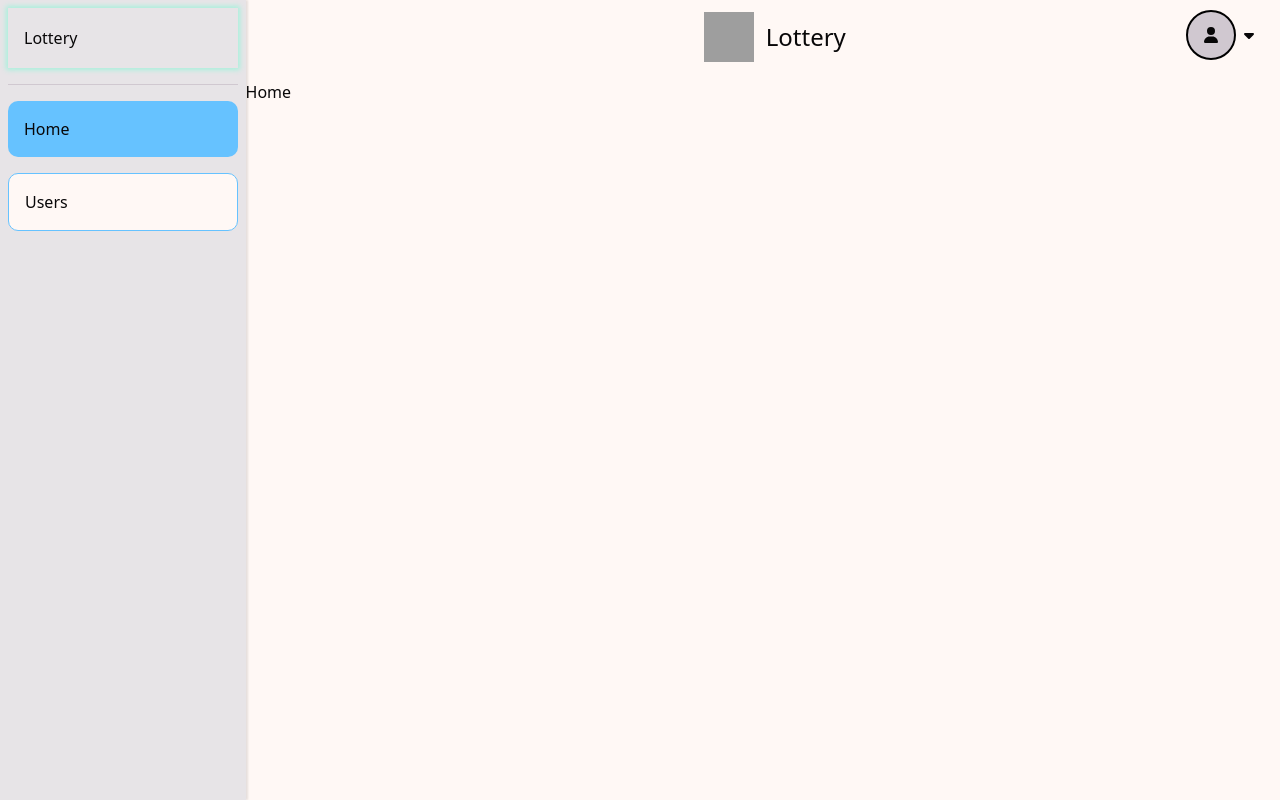
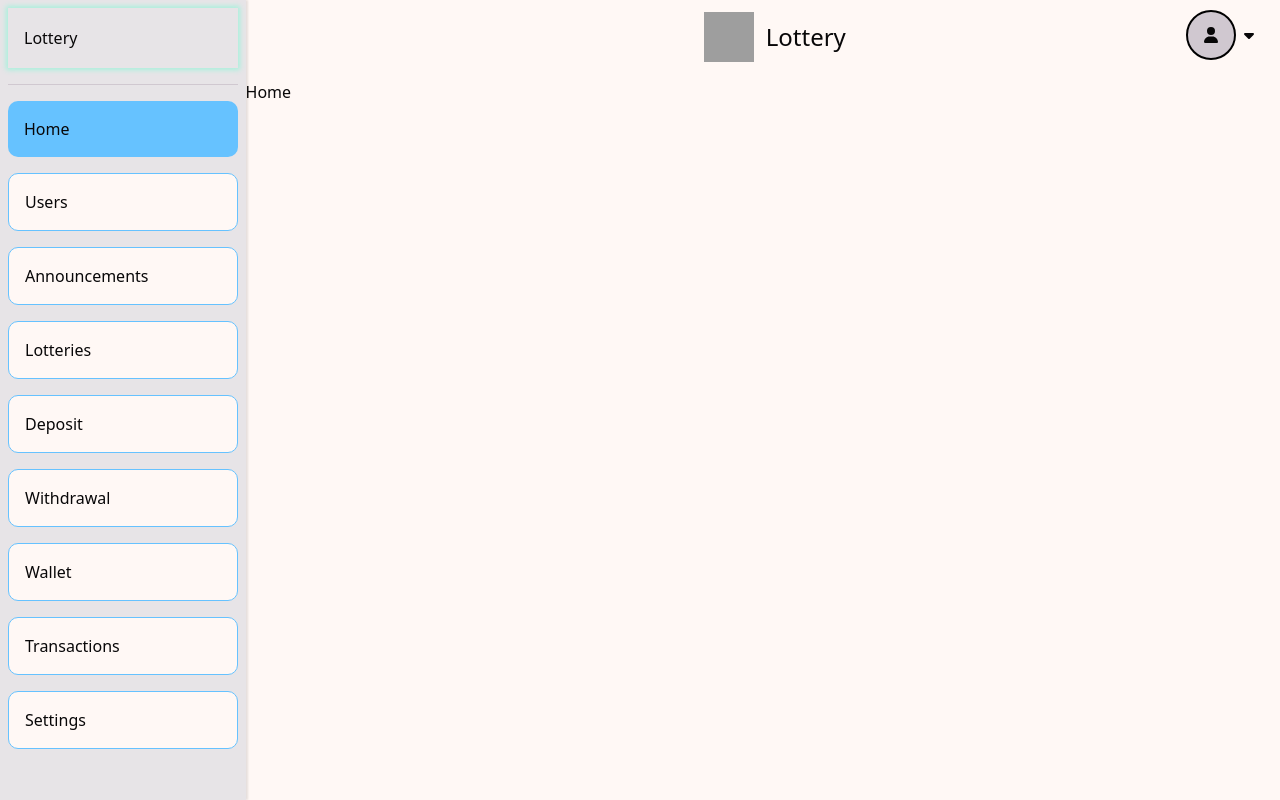
Before and after one commit to njtan142/lottery-admin, a React (Vite) app: page / in a window 1280 px wide. Built offline with nearby package versions, Linux system fonts and the light colour scheme; grey boxes are pictures that could not be loaded.

Commit message:
added sidebar menus

```diff
--- a/src/pages/home/components/HomeSidebarComponent.jsx
+++ b/src/pages/home/components/HomeSidebarComponent.jsx
@@ -5,6 +5,8 @@ import { Palette } from '../../../shared/styled/theme';
 
 function HomeSidebarComponent({ selectedTab, setSelectedTab, specialTabs, deleteSpecialTab, inEditMode, setInEditMode, userData, header }) {
   const containerRef = useRef(null);
+
+
 
   useEffect(() => {
     /**
@@ -40,7 +42,6 @@ function HomeSidebarComponent({ selectedTab, setSelectedTab, specialTabs, delete
     setSelectedTab(index);
   };
 
-
   return (
     <Container ref={containerRef}>
       {
@@ -54,11 +55,19 @@ function HomeSidebarComponent({ selectedTab, setSelectedTab, specialTabs, delete
       <ResizeHandle onMouseDown={startResizing} />
       <TabItem title="Home" selected={selectedTab === 101} onClick={() => handleSelect(101)} />
       <TabItem title="Users" selected={selectedTab === 102} onClick={() => handleSelect(102)} />
+      <TabItem title="Announcements" selected={selectedTab === 103} onClick={() => handleSelect(103)} />
+      <TabItem title="Lotteries" selected={selectedTab === 104} onClick={() => handleSelect(104)} />
+      <TabItem title="Deposit" selected={selectedTab === 105} onClick={() => handleSelect(105)} />
+      <TabItem title="Withdrawal" selected={selectedTab === 106} onClick={() => handleSelect(106)} />
+      <TabItem title="Wallet" selected={selectedTab === 107} onClick={() => handleSelect(107)} />
+      <TabItem title="Transactions" selected={selectedTab === 108} onClick={() => handleSelect(108)} />
+      <TabItem title="Settings" selected={selectedTab === 109} onClick={() => handleSelect(109)} />
       {specialTabs.map((tab) => {
         return <TabItem key={tab.id} title={tab.name} selected={selectedTab === tab.id} onClick={() => handleSelect(tab.id)} onDelete={() => deleteSpecialTab(tab)} id={tab.id} />
       })}
     </Container>
   )
+
 }
 
 const Container = styled.div`
```
